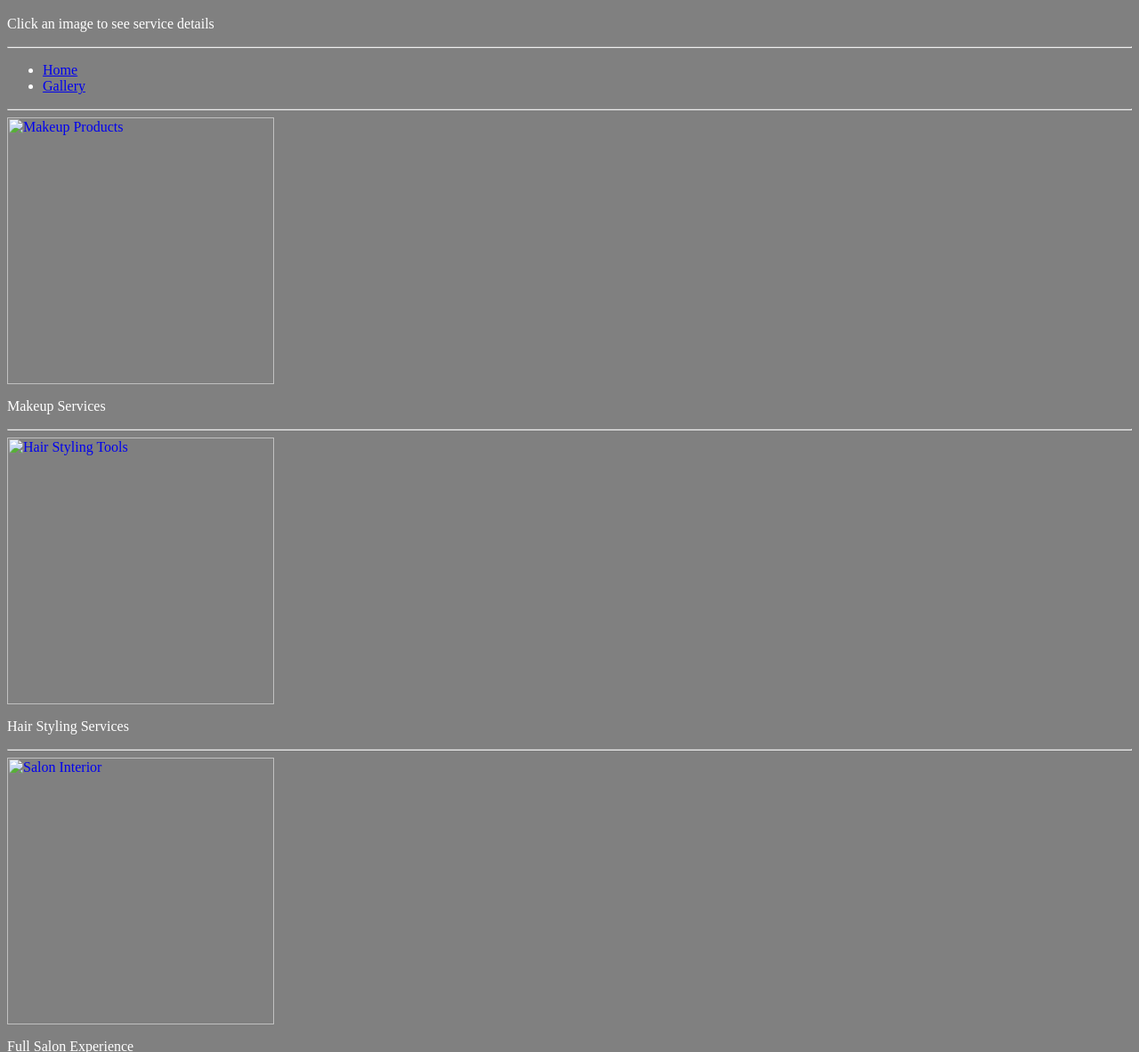
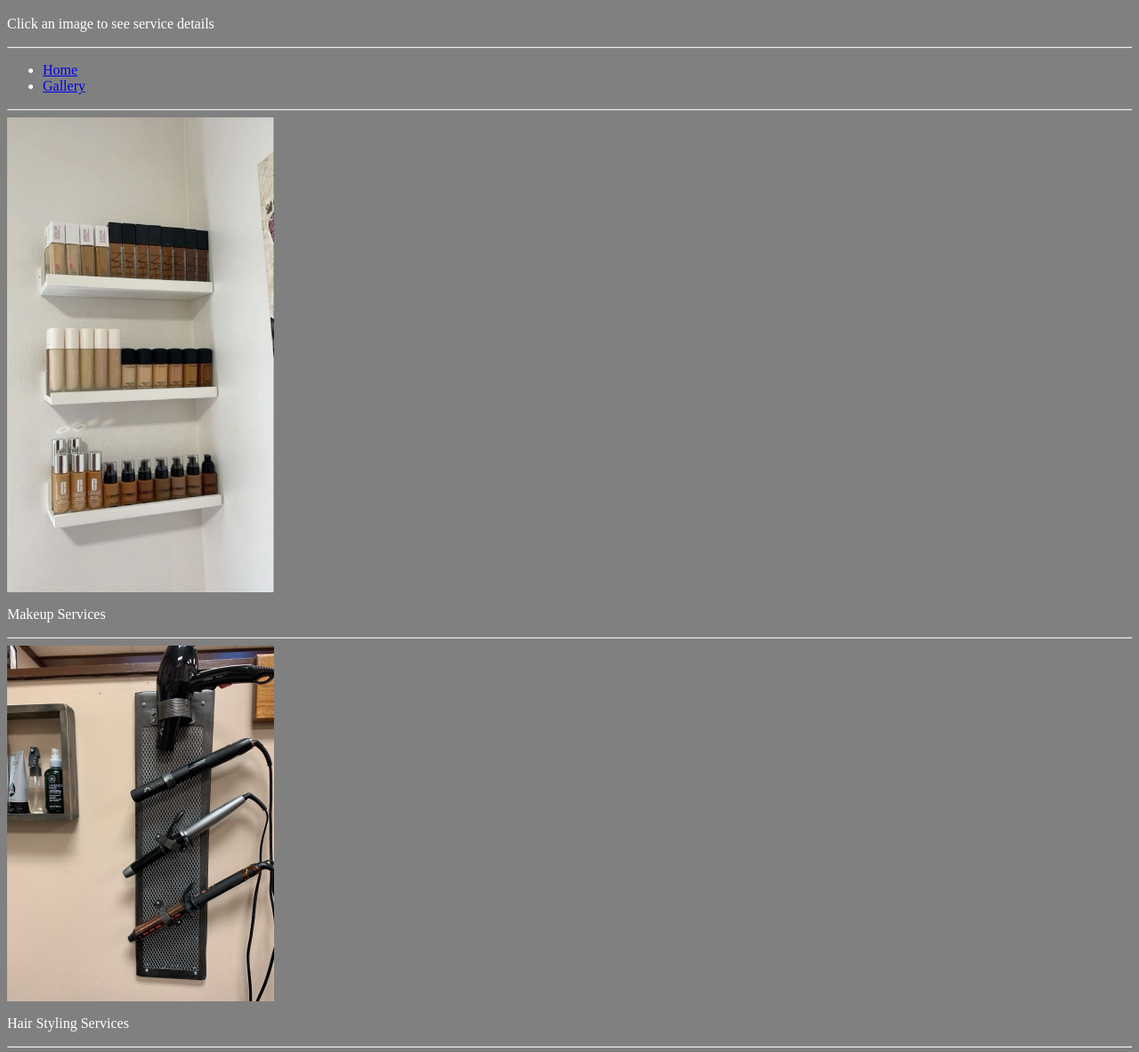
Before and after one commit to mohamadshaikhogame-dotcom/Alia-Salon, a plain HTML site: page gallery.html in a window 1280 px wide. Shown: the part 48-1231 px from the top of the page at 89% size. Drawn offline with Linux system fonts and the light colour scheme.

Commit message:
Update gallery.html

```diff
--- a/gallery.html
+++ b/gallery.html
@@ -22,21 +22,21 @@
 <hr>
 
 <a href="index.html#makeup">
-    <img src="images/products.jpg" alt="Makeup Products" width="300">
+    <img src="products.jpg" alt="Makeup Products" width="300">
 </a>
 <p>Makeup Services</p>
 
 <hr>
 
 <a href="index.html#hair">
-    <img src="images/tools.jpg" alt="Hair Styling Tools" width="300">
+    <img src="tools.jpg" alt="Hair Styling Tools" width="300">
 </a>
 <p>Hair Styling Services</p>
 
 <hr>
 
 <a href="index.html#salon">
-    <img src="images/salon.jpg" alt="Salon Interior" width="300">
+    <img src="salon.jpg" alt="Salon Interior" width="300">
 </a>
 <p>Full Salon Experience</p>
 
```
